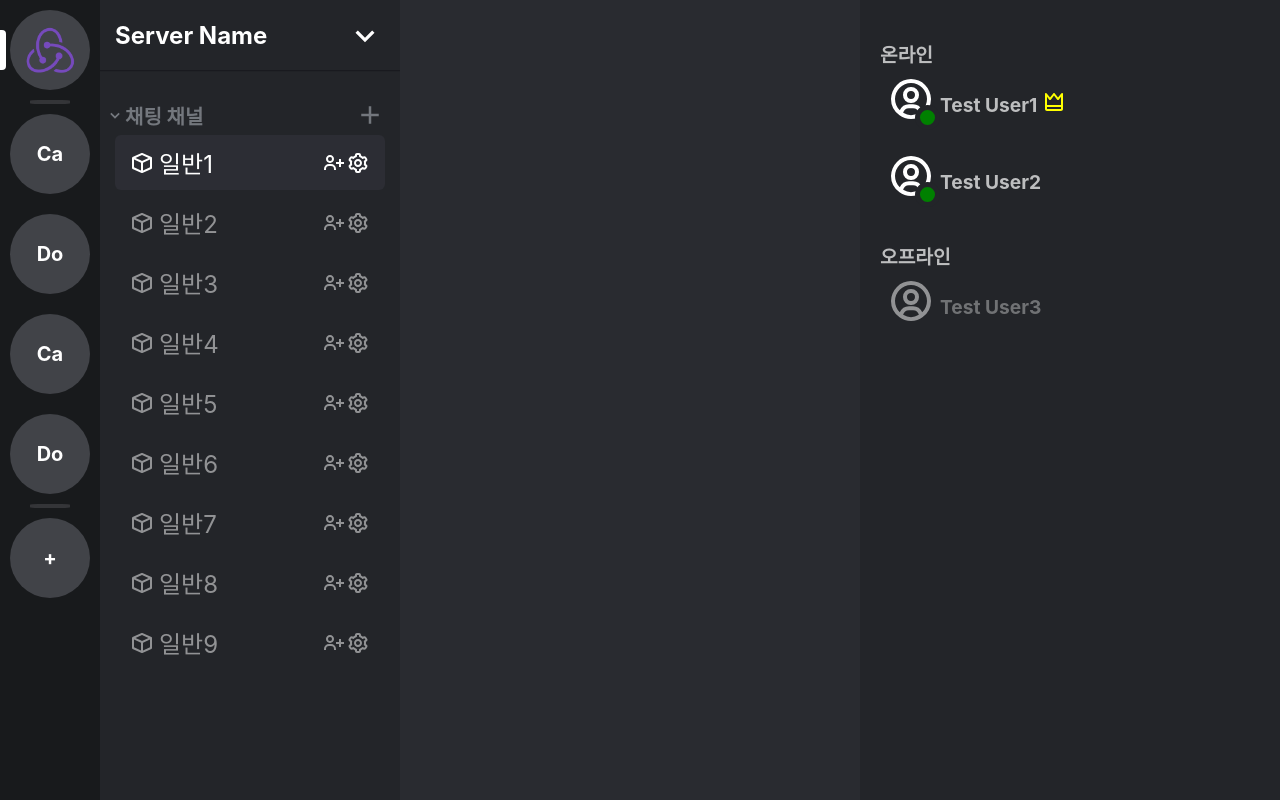
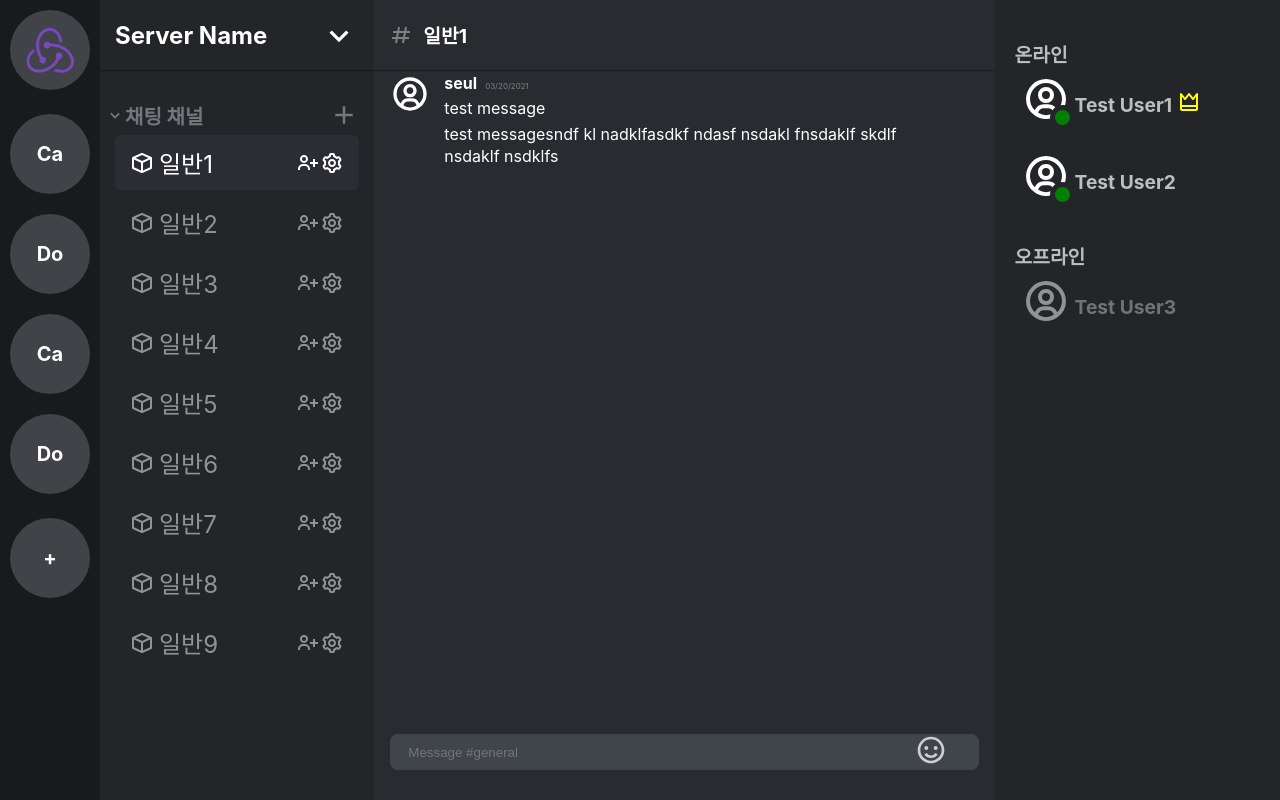
Before and after one commit to cat-dog-mony/discord-clone, a React (Create React App) app in the folder client/: page / in a window 1280 px wide. Built offline with nearby package versions, Linux system fonts and the light colour scheme; the HTML template or start-up script is replaced by a standard one.

Commit message:
DC-31: create chat css

```diff
--- a/client/src/App.css
+++ b/client/src/App.css
@@ -3,3 +3,26 @@
   flex-direction: row;
   height: 100vh;
 }
+
+/* TODO: remove important and merge with other css */
+/* For fix grow when screen shrink */
+.navbar {
+  flex-grow: 1 !important;
+  flex-shrink: 1 !important;
+}
+
+.leftmenu {
+  flex-grow: 3 !important;
+  flex-shrink: 3 !important;
+}
+
+/* TODO: add justify-content and align-items for only remain chat after shrink below specific size */
+.centerContainer {
+  flex-grow: 30 !important;
+  flex-shrink: 30 !important;
+}
+
+.rightmenu {
+  flex-grow: 3 !important;
+  flex-shrink: 3 !important;
+}
--- a/client/src/components/Chat/Chat.css
+++ b/client/src/components/Chat/Chat.css
@@ -1,5 +1,175 @@
-.chat {
+.centerContainer {
   width: 100px;
   flex-grow: 1;
   background-color: var(--chat-bg-color);
 }
+.container {
+  height: 100vh;
+  background-color: var(--chat-bg-color);
+  display: flex;
+  flex-direction: column;
+}
+
+/* header bar */
+.headerBarContainer {
+  height: 70px;
+  box-shadow: 0 1px 0 rgba(4, 4, 5, 0.2), 0 1.5px 0 rgba(6, 6, 7, 0.05),
+    0 2px 0 rgba(4, 4, 5, 0.05);
+  padding: 0 15px;
+  display: flex;
+}
+
+.chatTitle {
+  flex-grow: 1;
+  display: flex;
+  align-items: center;
+}
+
+/* chat */
+.chatContainer {
+  flex-grow: 1;
+  display: flex;
+  flex-direction: column;
+  position: relative;
+}
+
+/* chat -> message */
+.messageWrapper {
+  flex-grow: 100;
+  position: relative;
+  flex-shrink: 10;
+}
+
+/* chat -> input */
+.inputWrapper {
+  position: relative;
+  padding: 0 16px;
+  margin-top: -8px;
+  flex-grow: 1;
+  flex-shrink: 0;
+  position: relative;
+  padding-left: 16px;
+  padding-right: 16px;
+}
+
+.chatTitle {
+  display: flex;
+}
+
+.chatHashtag {
+  display: inline;
+  font-size: 1.5rem;
+  color: grey;
+  padding: 0 10px 0 0;
+}
+
+.chatTitleText {
+  display: inline;
+  font-size: 1.2rem;
+  font-weight: bold;
+  color: white;
+}
+
+.message {
+  position: relative;
+  word-wrap: break-word;
+  user-select: text;
+  color: white;
+  padding-left: 70px;
+  padding-right: 50px;
+  padding-top: .125rem;
+  padding-bottom: .125rem;
+}
+
+.profile {
+  font-size: 2.5rem;
+  position: absolute;
+  left: 16px;
+  margin-top: calc(4px - .125rem);
+  border-radius: 50%;
+  cursor: pointer;
+  flex: 0 0 auto;
+  overflow: hidden;
+}
+
+.userinfo {
+  overflow: hidden;
+  display: block;
+  position: relative;
+  line-height: 1.375rem;
+  min-height: 1.375rem;
+}
+
+.username {
+  margin-right: .25rem;
+  font-weight: bold;
+  display: inline;
+}
+
+.dateInfo {
+  font-size: 0.5rem;
+  line-height: 1.375rem;
+  color: grey;
+  vertical-align: baseline;
+  margin-left: .25rem;
+  display: inline;
+}
+
+.messageContent {
+  margin-left: -72px;
+  padding-left: 72px;
+  line-height: 1.375rem;
+}
+
+.inputBox {
+  margin-bottom: 24px;
+  background-color: var(--chat-bg-color);
+  border-radius: 8px;
+  width: 100%;
+  position: relative;
+  overflow-x: hidden;
+  overflow-y: scroll;
+}
+
+.innerInput {
+  padding-left: 16px;
+  display: flex;
+  align-items: flex-center;
+  position: relative;
+  background-color: var(--chat-input-bg-color);
+  min-height: 2.5vh;
+}
+
+.textArea {
+  vertical-align: middle;
+  flex: 8;
+  display: flex;
+}
+
+/* TODO: change to div for multi-line input if possible */
+.chatInput {
+  background-color: var(--chat-input-bg-color);
+  -webkit-appearance: none !important;
+  box-shadow : none;
+  border: none;
+  border-top-style: hidden;
+  border-right-style: hidden;
+  border-left-style: hidden;
+  color: white;
+  flex-grow: 1;
+}
+
+.chatInput:focus {
+  outline: none;
+}
+
+.imojiArea {
+  flex: 1;
+}
+
+.smileEmoji {
+  font-size: 2rem;
+  transform: scale(1);
+  filter: grayscale(100%);
+  color: #cfcfcf;
+}
--- a/client/src/components/Chat/Chat.tsx
+++ b/client/src/components/Chat/Chat.tsx
@@ -1,8 +1,116 @@
 import React from "react";
+import { IconContext } from "react-icons";
+import { BiHash, BiUserCircle, BiSmile } from "react-icons/bi";
 import "./Chat.css";
 
+const CHAT_ENDPOINT = 'http://localhost:5000/';
+let socket;
+
+// dummy user
+const user = {
+  id: 1,
+  name: "Test User1",
+  online: true,
+}
+
+// dummy message
+const messages = [
+  {
+    id: 1,
+    userId: 1,
+    message: "this is test message",
+  },
+  {
+    id: 2,
+    userId: 1,
+    message: "this is test message. And Long message. kslnflnf sdnsdkl nsdafklsdakfl dffn",
+  },
+  {
+    id: 3,
+    userId: 1,
+    message: "this is test message 3",
+  },
+  {
+    id: 4,
+    userId: 2,
+    message: "this is test message 3 sklfdnsf sd from other user",
+  },
+]
+
+// dummy romm
+const room = {
+  name: '일반1',
+}
+
 const Chat = () => {
-  return <div className="chat"></div>;
+  return (
+    // TODO: move it to higher level of component
+    <div className="centerContainer">
+      <div className="container">
+        <div className="headerBarContainer">
+          <div className="chatTitle">
+            <IconContext.Provider
+              value={{ className: 'chatHashtag' }}
+            >
+              <BiHash />
+            </IconContext.Provider>
+            <div className="chatTitleText">
+              { room.name }
+            </div>
+          </div>
+        </div>
+
+        <div className="chatContainer">
+
+          <div className="messageWrapper">
+            <div className="scroller">
+              <div className="message">
+                <div className="profile">
+                  <BiUserCircle />
+                </div>
+                <div className="userinfo">
+                  <div className="username">
+                    seul
+                  </div>
+                  <div className="dateInfo">
+                    03/20/2021
+                  </div>
+                </div>
+
+                <div className="messageContent">
+                  test message
+                </div>
+              </div>
+              <div className="message">
+                <div className="messageContent">
+                  test messagesndf kl nadklfasdkf ndasf nsdakl fnsdaklf skdlf nsdaklf nsdklfs
+                </div>
+              </div>
+
+            </div>
+          </div>
+
+          <div className="inputWrapper">
+            <div className="inputBox">
+              <div className="innerInput">
+                <div className="textArea">
+                  <input className="chatInput" placeholder="Message #general"/>
+                </div>
+                <div className="imojiArea">
+                  <IconContext.Provider
+                    value={{ className: 'smileEmoji' }}
+                  >
+                    <BiSmile />
+                  </IconContext.Provider>
+                </div>
+              </div>
+            </div>
+          </div>
+        </div>
+      </div>
+
+    </div>
+  )
 };
 
 export default Chat;
--- a/client/src/components/LeftMenu/LeftMenu.css
+++ b/client/src/components/LeftMenu/LeftMenu.css
@@ -1,4 +1,4 @@
 .leftmenu {
-  width: 300px;
+  max-width: 300px;
   background-color: var(--leftmenu-bg-color);
 }
--- a/client/src/components/Navbar/Navbar.css
+++ b/client/src/components/Navbar/Navbar.css
@@ -1,5 +1,5 @@
 .navbar {
-  width: 100px;
+  max-width: 100px;
   height: 100vh;
   background-color: var(--navbar-bg-color);
   display: flex;
@@ -9,7 +9,7 @@
 }
 
 .item-seperator {
-  width: 40px;
+  max-width: 40px;
   height: 4px;
   border-radius: 20%;
   background-color: #343538;
--- a/client/src/components/RightMenu/RightMenu.css
+++ b/client/src/components/RightMenu/RightMenu.css
@@ -1,7 +1,7 @@
 .rightmenu {
   display: flex;
   flex-direction: column;
-  width: 400px;
+  max-width: 400px;
   padding: 40px 10px;
   background-color: var(--rightmenu-bg-color);
 }
--- a/client/src/index.css
+++ b/client/src/index.css
@@ -14,6 +14,7 @@ body {
   --leftmenu-bg-color: #232529;
   --rightmenu-bg-color: var(--leftmenu-bg-color);
   --chat-bg-color: #292b30;
+  --chat-input-bg-color: #40444b;
 }
 
 ul {
```
